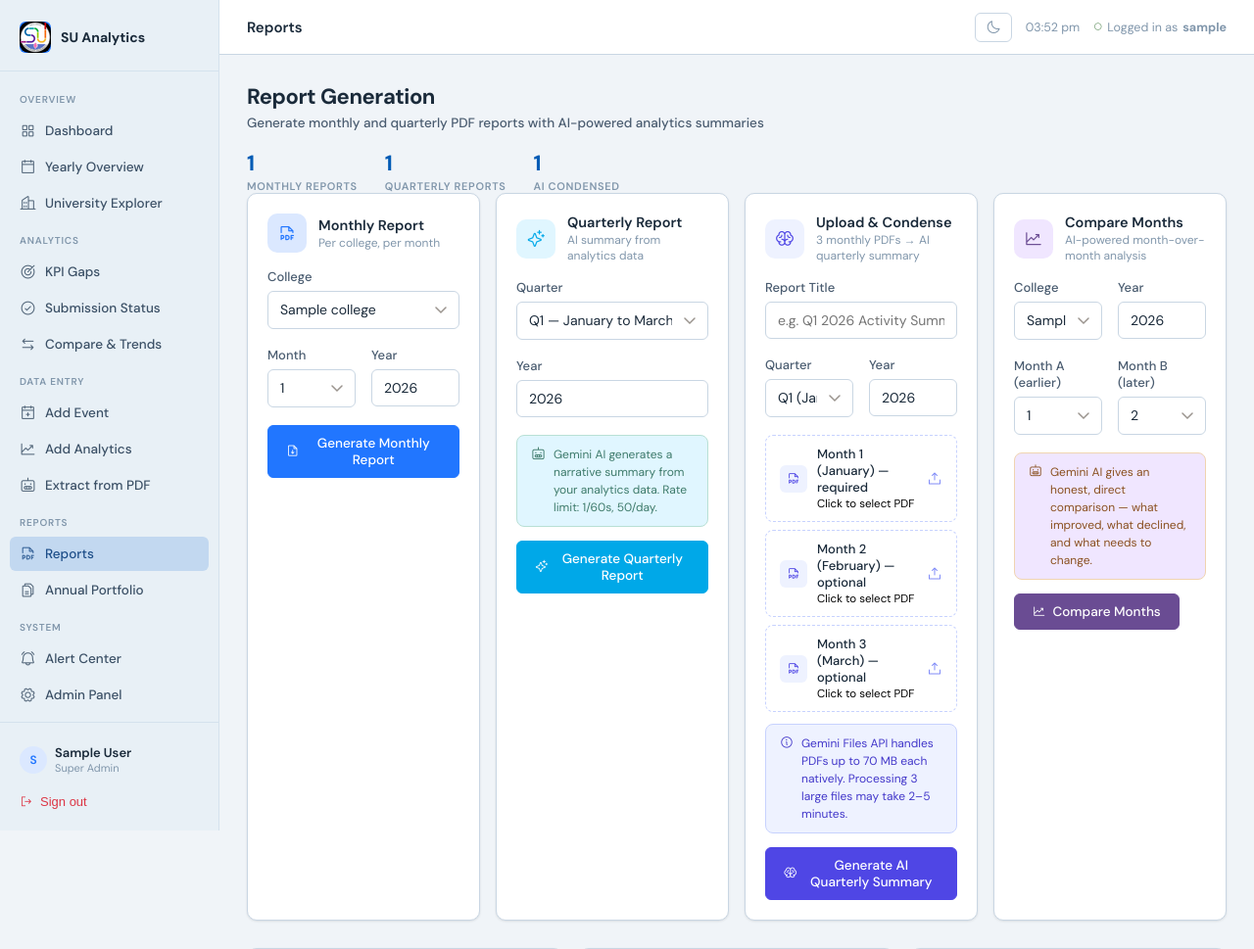
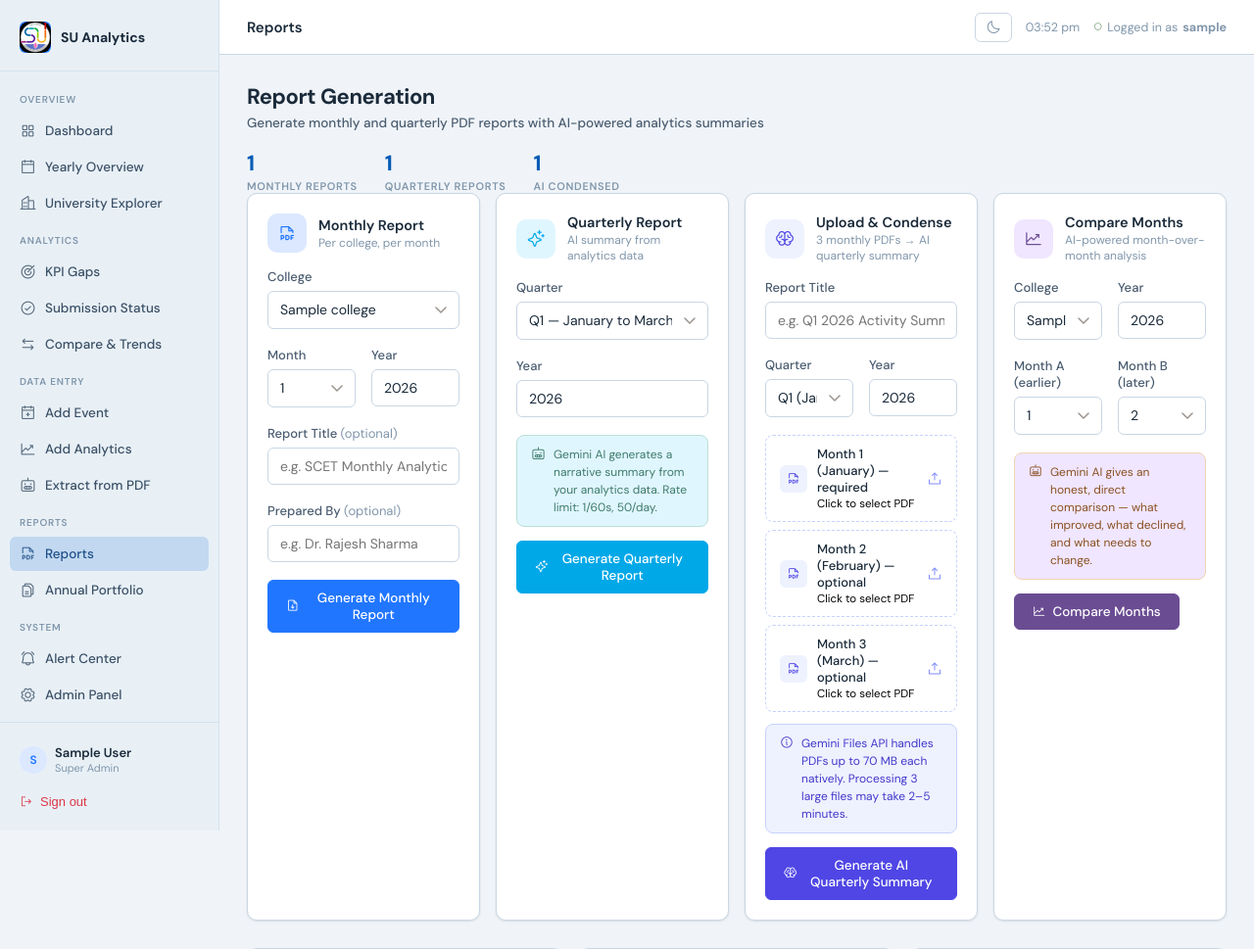
Before and after one commit to Daku3011/University-Analytics-Reporting-Automation-Platform, a Django app: page /reports/ in a window 1280 px wide. Shown: the top 969 px of the page at 98% size. Run offline with Django 5.2, Linux system fonts and the light colour scheme; a user stored in the database is signed in; tables that the repository leaves empty hold one stand-in row (values such as "Sample post"); parts of the project's set-up code (start-up, migrations or seed data) failed here and were passed over.

Commit message:
fix: DOCX not found (missing MEDIA_ROOT prefix), add report_title and prepared_by fields to monthly report cover page

```diff
--- a/reports/models.py
+++ b/reports/models.py
@@ -12,6 +12,15 @@ class MonthlyReport(models.Model):
     year = models.IntegerField(default=get_current_year)
     pdf_file = models.FileField(upload_to='reports/monthly/', blank=True, null=True)
     generated_text = models.TextField(blank=True)
+    # Cover page metadata — shown on first page of PDF and DOCX
+    report_title = models.CharField(
+        max_length=300, blank=True,
+        help_text="Custom title shown on the report cover page"
+    )
+    prepared_by = models.CharField(
+        max_length=200, blank=True,
+        help_text="Name of the person who prepared this report"
+    )
     created_at = models.DateTimeField(auto_now_add=True)
 
     class Meta:
--- a/reports/views/quarterly.py
+++ b/reports/views/quarterly.py
@@ -275,7 +275,7 @@ Output ONLY valid HTML. Use <strong> for emphasis."""
 def preview_quarterly_word(request, report_id):
     """Serve the DOCX download for a quarterly report."""
     report = get_object_or_404(QuarterlyReport, id=report_id)
-    docx_path = Path(report.pdf_file.name).with_suffix('.docx')
+    docx_path = settings.MEDIA_ROOT / Path(report.pdf_file.name).with_suffix('.docx')
     if docx_path.exists():
         docx_bytes = docx_path.read_bytes()
         response = HttpResponse(docx_bytes, content_type=
--- a/templates/reports/preview_monthly.html
+++ b/templates/reports/preview_monthly.html
@@ -68,10 +68,13 @@
 {% block content %}
 <div class="preview-hero">
     <div>
-        <h1>{{ report.college.name }} — {{ report.get_month_display }} {{ report.year }}</h1>
+        <h1>{{ report.report_title|default:report.college.name }} — {{ report.get_month_display }} {{ report.year }}</h1>
         <div class="meta">
             <i class="ph ph-calendar-blank"></i>
             Generated {{ report.created_at|date:"d M Y, H:i" }}
+            {% if report.prepared_by %}
+            &nbsp;·&nbsp;<i class="ph ph-user"></i> {{ report.prepared_by }}
+            {% endif %}
         </div>
     </div>
     <div class="actions">
--- a/templates/reports/report_dashboard.html
+++ b/templates/reports/report_dashboard.html
@@ -247,6 +247,16 @@ html[data-theme="dark"] #fname-3 {
                         <label class="form-label" for="id_year_m">Year</label>
                         <input type="number" name="year" id="id_year_m" class="form-control" value="2026" min="2020" max="2030" required>
                     </div>
+                </div>
+                <div class="form-group">
+                    <label class="form-label" for="id_report_title_m">Report Title <span style="color:var(--text-muted);font-weight:400;">(optional)</span></label>
+                    <input type="text" name="report_title" id="id_report_title_m" class="form-control"
+                           placeholder="e.g. SCET Monthly Analytics Report — January 2026">
+                </div>
+                <div class="form-group">
+                    <label class="form-label" for="id_prepared_by_m">Prepared By <span style="color:var(--text-muted);font-weight:400;">(optional)</span></label>
+                    <input type="text" name="prepared_by" id="id_prepared_by_m" class="form-control"
+                           placeholder="e.g. Dr. Rajesh Sharma">
                 </div>
                 <button type="submit" class="btn btn-primary btn-full">
                     <i class="ph ph-file-arrow-down"></i> Generate Monthly Report
```
Also changed, not shown: reports/services/word_service.py (+29 -9 lines), reports/views/monthly.py (+21 -3 lines), templates/reports/monthly_report_template.html (+3 -3 lines), reports/migrations/0006_add_report_title_prepared_by_to_monthly_report.py (added), su_analytics/models.py (line endings or trailing spaces).
